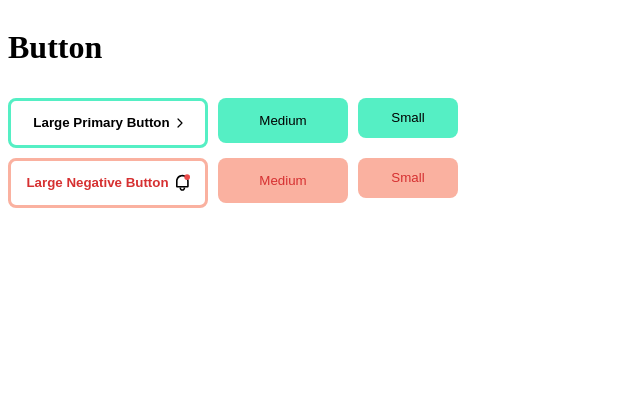
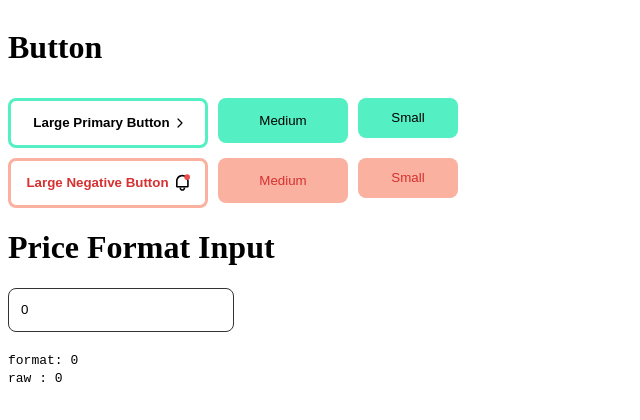
Before and after one commit to with-key/react_components, a React (Create React App) app: page / in a window 1280 px wide. Shown: the top 420 px of the page, without its empty margins (0-640 px from the left). Built offline with nearby package versions, Linux system fonts and the light colour scheme.

Commit message:
add: format input

```diff
--- a/src/App.jsx
+++ b/src/App.jsx
@@ -2,9 +2,11 @@ import React from "react";
 import styled from "styled-components";
 import Button from "./components/button/Button";
 import { IconArrow, IconBell } from "./components/button/Icon";
+import Input from "./components/input/Input";
 
 const App = () => {
   return (
+    <>
       <Flex row={false} gap={10}>
         <h1>Button</h1>
         <Flex gap={10}>
@@ -33,6 +35,11 @@ const App = () => {
           <Button.Negative>Small</Button.Negative>
         </Flex>
       </Flex>
+      <div>
+        <h1>Price Format Input</h1>
+        <Input></Input>
+      </div>
+    </>
   );
 };
 
--- a/src/components/input/Input.jsx
+++ b/src/components/input/Input.jsx
@@ -1,7 +1,55 @@
-import React from "react";
+import React, { useState } from "react";
+import styled from "styled-components";
 
 const Input = () => {
-  return <div>Input</div>;
+  const [value, setValue] = useState({
+    raw: "0",
+    format: "0",
+  });
+
+  return (
+    <>
+      <StyledInput
+        type="text"
+        value={value.format}
+        onChange={({ target }) => {
+          const rex = /\D/g;
+          if (!rex.test(target.value.replaceAll(",", ""))) {
+            setValue((old) => ({
+              ...old,
+              raw: target.value.replaceAll(",", ""),
+              format: new Intl.NumberFormat().format(
+                target.value.replaceAll(",", "")
+              ),
+            }));
+          }
+        }}
+      />
+      <br />
+      <br />
+      <div>
+        <div>
+          <code>format: {value.format}</code>
+        </div>
+        <div>
+          <code>raw : {value.raw}</code>
+        </div>
+      </div>
+    </>
+  );
 };
 
 export default Input;
+const StyledInput = styled.input`
+  border: 1px solid #333333;
+  height: 40px;
+  width: 200px;
+  outline: none;
+  border-radius: 8px;
+  padding-left: 12px;
+  padding-right: 12px;
+
+  &:focus-within {
+    box-shadow: 0 0 0 1px #000;
+  }
+`;
```
Lines whose indentation alone changed are shown as unchanged.
